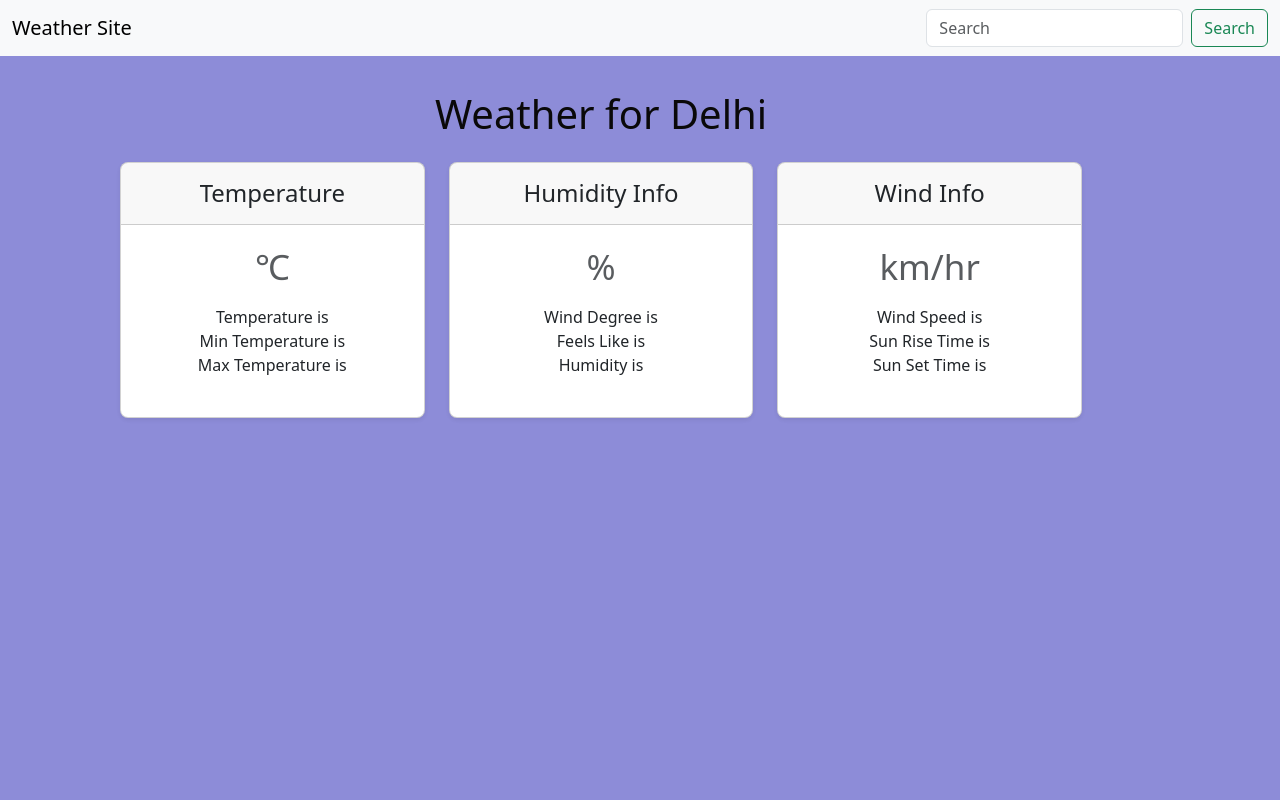
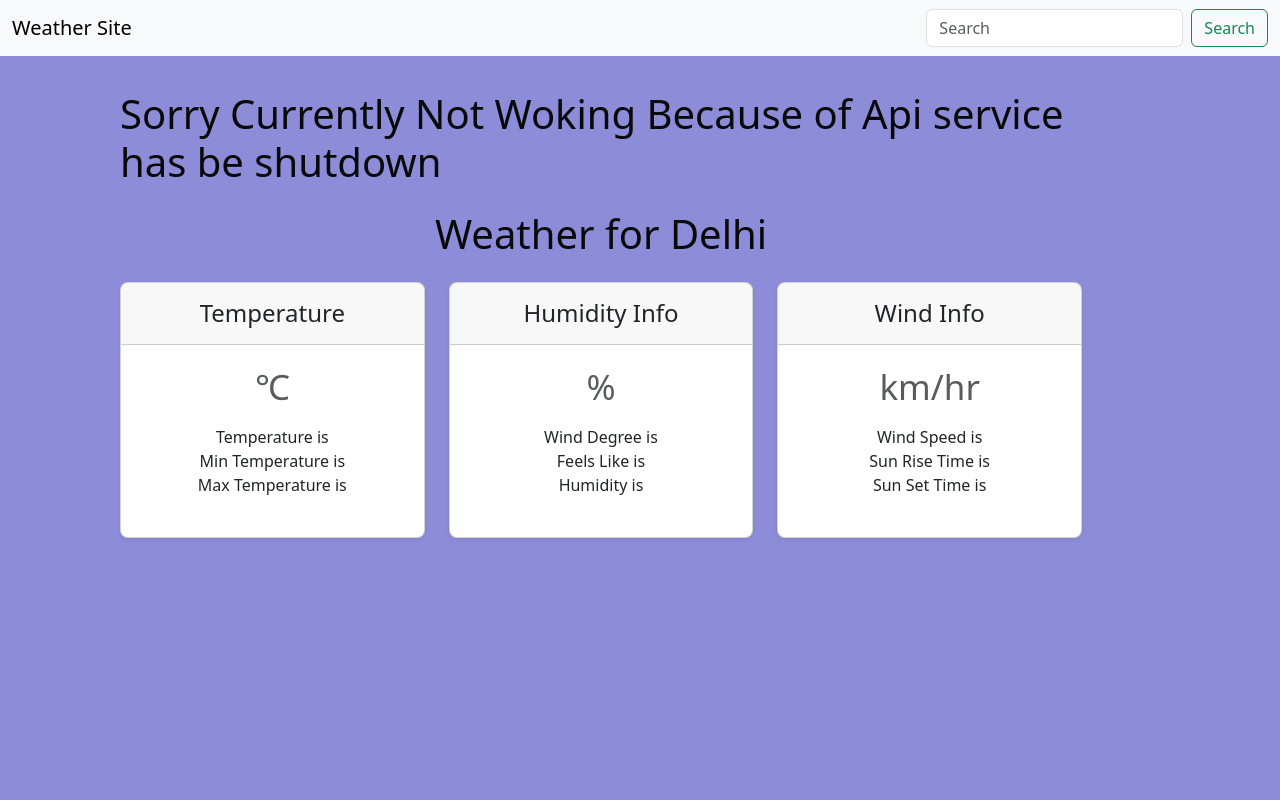
Before and after one commit to kumarabhinav9955/Weather_update, a plain HTML site: page index.html in a window 1280 px wide. Shown: the top 800 px of the page. Drawn offline with nearby package versions, Linux system fonts and the light colour scheme; no server answers.

Commit message:
Update index.html

```diff
--- a/index.html
+++ b/index.html
@@ -38,6 +38,7 @@
 
 
       <div class="container">
+        <h1 class="my-4 text-centre">Sorry Currently Not Woking Because of Api service has be shutdown </h1>
         <h1 class="my-4 text-center" >Weather for <span id="cityName"></span> </h1>
 
 
```
